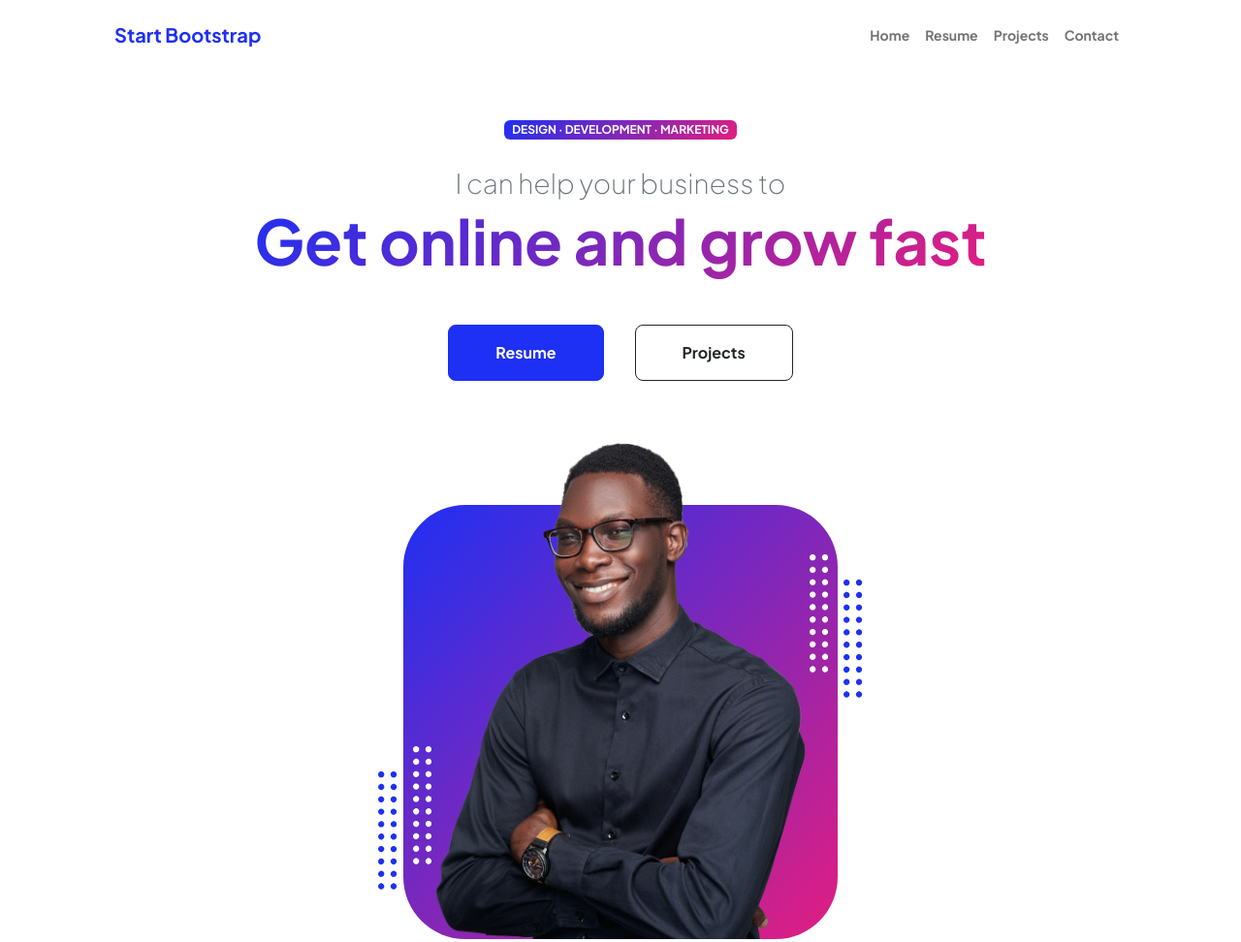
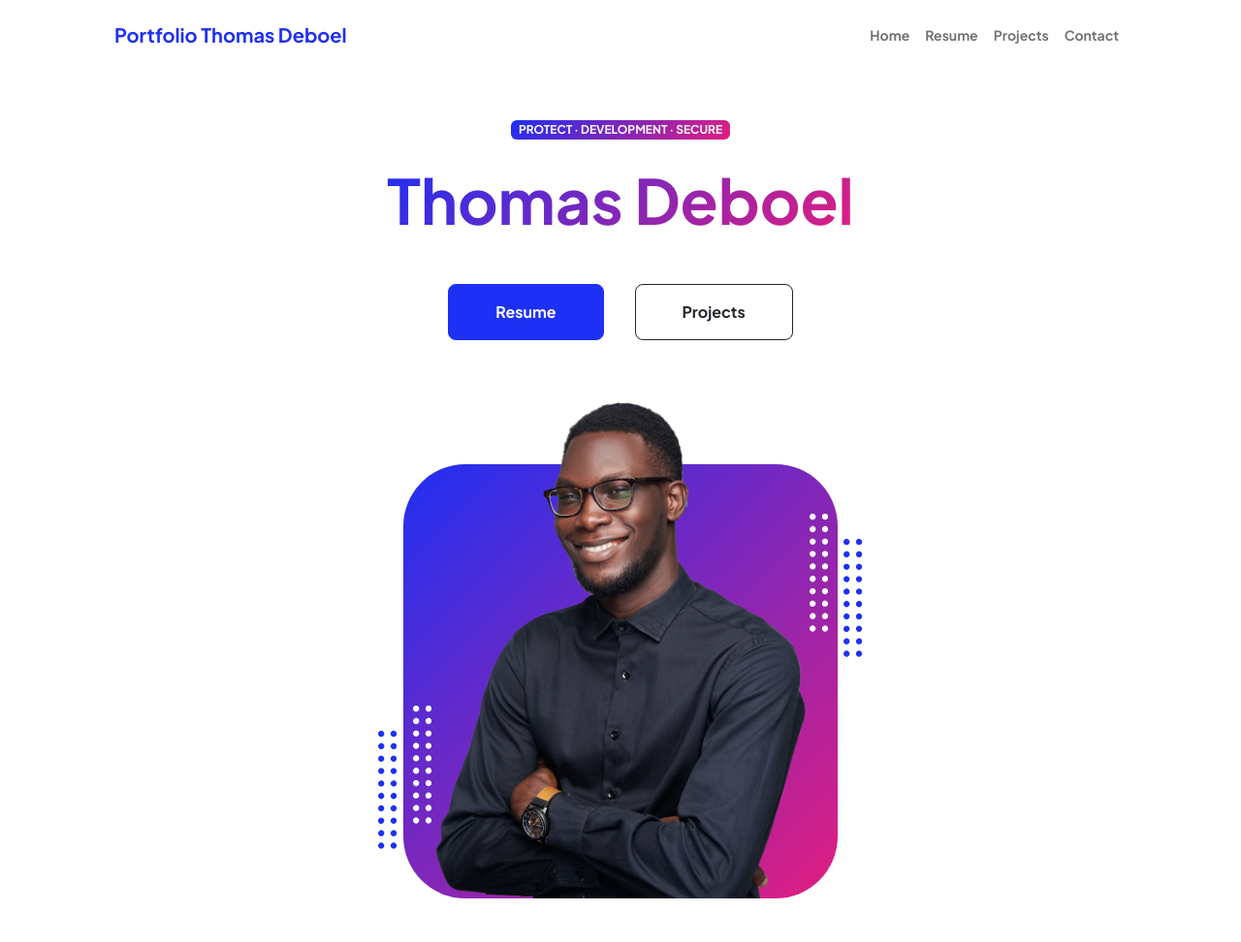
Before and after one commit to ThomasDeboel/ThomasDeboel.github.io, a plain HTML site: page index.html in a window 1280 px wide. Shown: the top 972 px of the page at 97% size. Drawn offline with nearby package versions, Linux system fonts and the light colour scheme.

Commit message:
Update website branding and resume download button

```diff
--- a/index.html
+++ b/index.html
@@ -22,7 +22,7 @@
             <!-- Navigation-->
             <nav class="navbar navbar-expand-lg navbar-light bg-white py-3">
                 <div class="container px-5">
-                    <a class="navbar-brand" href="index.html"><span class="fw-bolder text-primary">Start Bootstrap</span></a>
+                    <a class="navbar-brand" href="index.html"><span class="fw-bolder text-primary">Portfolio Thomas Deboel</span></a>
                     <button class="navbar-toggler" type="button" data-bs-toggle="collapse" data-bs-target="#navbarSupportedContent" aria-controls="navbarSupportedContent" aria-expanded="false" aria-label="Toggle navigation"><span class="navbar-toggler-icon"></span></button>
                     <div class="collapse navbar-collapse" id="navbarSupportedContent">
                         <ul class="navbar-nav ms-auto mb-2 mb-lg-0 small fw-bolder">
@@ -41,9 +41,9 @@
                         <div class="col-xxl-5">
                             <!-- Header text content-->
                             <div class="text-center text-xxl-start">
-                                <div class="badge bg-gradient-primary-to-secondary text-white mb-4"><div class="text-uppercase">Design &middot; Development &middot; Marketing</div></div>
-                                <div class="fs-3 fw-light text-muted">I can help your business to</div>
-                                <h1 class="display-3 fw-bolder mb-5"><span class="text-gradient d-inline">Get online and grow fast</span></h1>
+                                <div class="badge bg-gradient-primary-to-secondary text-white mb-4"><div class="text-uppercase">Protect &middot; Development &middot; Secure</div></div>
+                                <!-- <div class="fs-3 fw-light text-muted">I can help your business to</div> -->
+                                <h1 class="display-3 fw-bolder mb-5"><span class="text-gradient d-inline">Thomas Deboel</span></h1>
                                 <div class="d-grid gap-3 d-sm-flex justify-content-sm-center justify-content-xxl-start mb-3">
                                     <a class="btn btn-primary btn-lg px-5 py-3 me-sm-3 fs-6 fw-bolder" href="resume.html">Resume</a>
                                     <a class="btn btn-outline-dark btn-lg px-5 py-3 fs-6 fw-bolder" href="projects.html">Projects</a>
```
Also changed, not shown: resume.html (+7 -2 lines).
